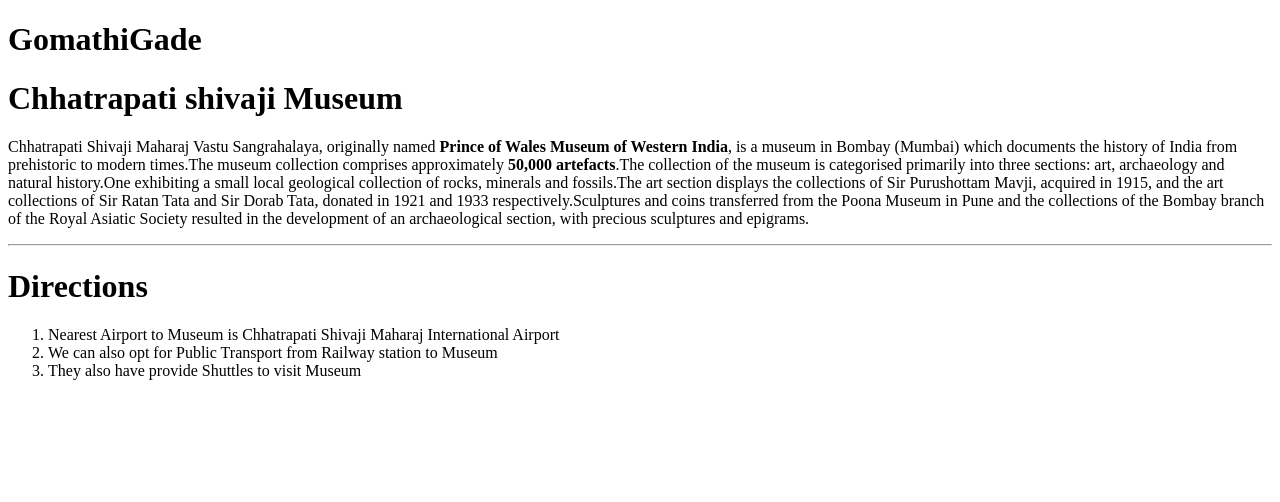
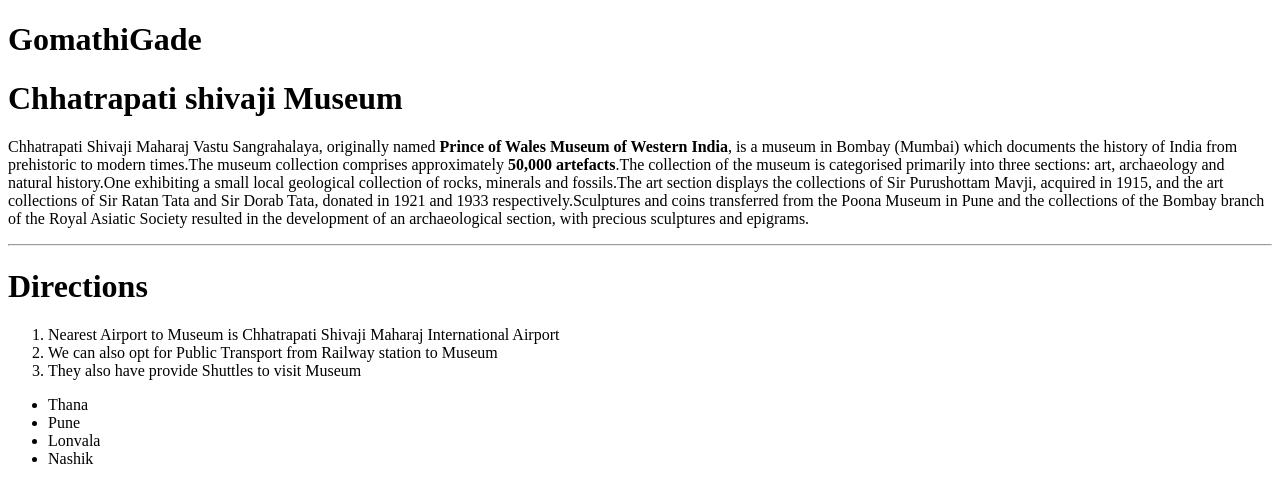
Before and after one commit to 44-563-Web-Apps-F22/44563-webapps-assignment-3-Gomathigade, a plain HTML site: page index.html in a window 1280 px wide. Drawn offline with Linux system fonts and the light colour scheme.

Commit message:
Nearby Places

```diff
--- a/index.html
+++ b/index.html
@@ -24,7 +24,13 @@
     <li>They also have provide Shuttles to visit Museum</li>
  </ol>
 
+ <ul>
+      <li>Thana</li>
+      <li>Pune</li>
+      <li>Lonvala</li>
+      <li>Nashik</li>
 
+ </ul>
 
 </body>
 </html>
```
